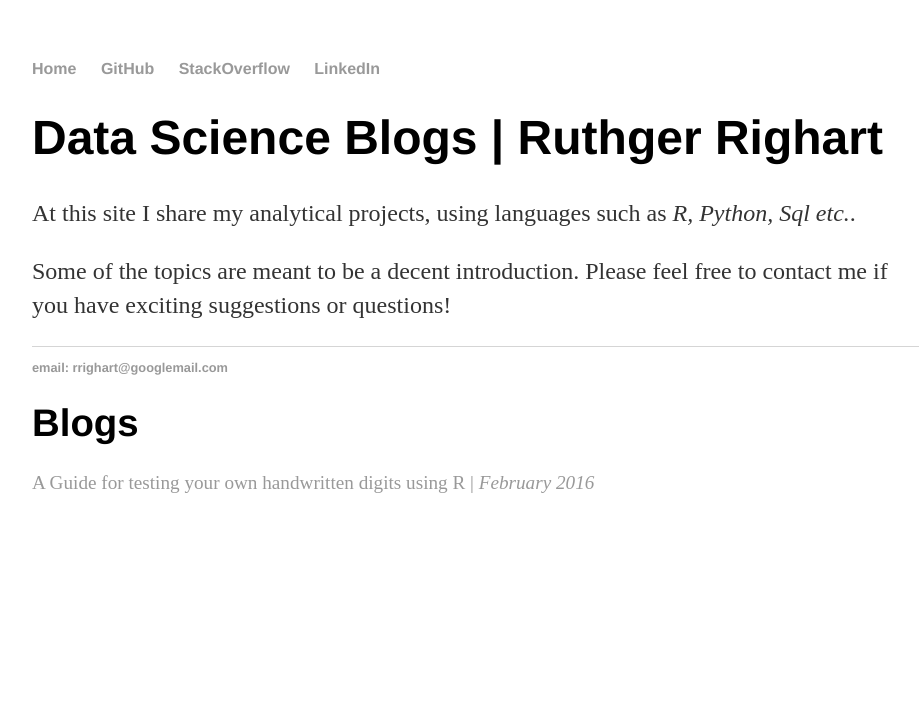
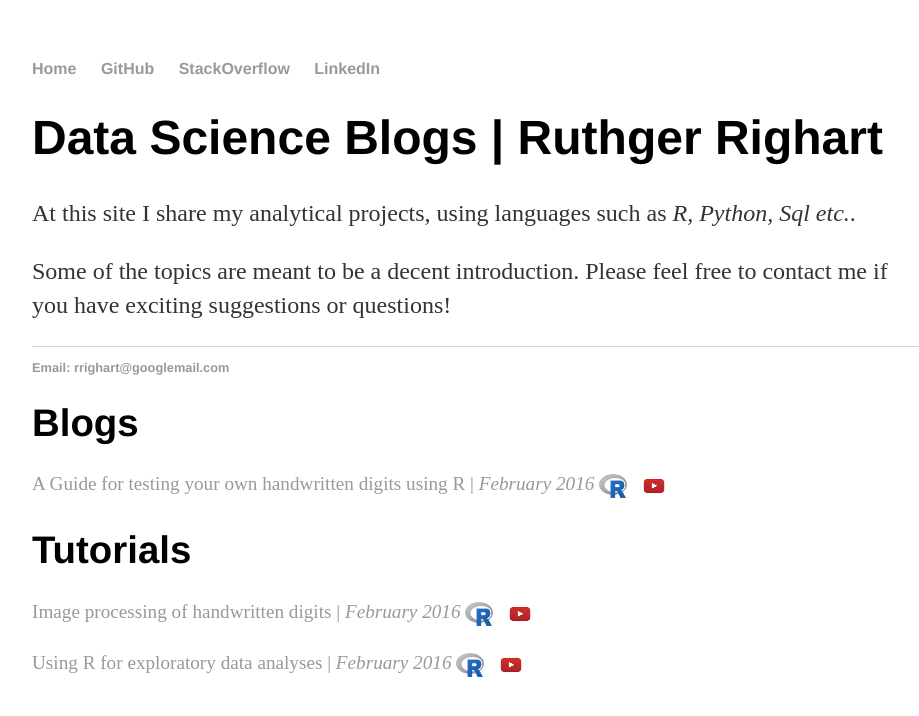
Before and after one commit to RRighart/rrighart.github.io, a Jekyll site: the page index.html, which Jekyll copies as it is, in a window 1280 px wide. Shown: the top 716 px of the page, without its empty margins (160-1079 px from the left). Built offline with Jekyll 4.4.1, drawn with Linux system fonts in a browser that asks for light colours.

Commit message:
Update index.html

```diff
--- a/index.html
+++ b/index.html
@@ -1,4 +1,3 @@
-
 <!DOCTYPE html>
 <html>
 	<head>
@@ -24,12 +23,22 @@
 		</div><!-- /.container -->
 		<footer>
     		<ul>
-        		<li><a href="mailto:rrighart@googlemail.com">email: rrighart@googlemail.com</a></li>
+        		<li><a href="mailto:rrighart@googlemail.com">Email: rrighart@googlemail.com</a></li>
+        		<p>
         		</ul>
 
 			<h1>Blogs </h1>
 			<p>
-			<p><a href="https://rrighart.github.io/Digits/">A Guide for testing your own handwritten digits using R | <em>February 2016</em></a></p>
-		</footer>
+			<p><a href="https://rrighart.github.io/Digits/">A Guide for testing your own handwritten digits using R | <em>February 2016</em></a> <a href="https://rrighart.github.io/Digits/"><img src="Rlogo.png" style="vertical-align:middle" width="28" height="24"> <a href="https://www.youtube.com/watch?v=buBO_TEXE-Y"><img src="YouTube.png" style="vertical-align:middle" width="44" height="32"></p></a></li>
+			<p>
+			<p>
+			</ul>
+
+			<h1>Tutorials </h1>
+			<p>
+			<p><a href="">Image processing of handwritten digits | <em>February 2016</em></a> <a href=""><img src="Rlogo.png" style="vertical-align:middle" width="28" height="24"> <a href="https://www.youtube.com/watch?v=buBO_TEXE-Y"><img src="YouTube.png" style="vertical-align:middle" width="44" height="32"></p>
+			<p>
+			<p><a href="">Using R for exploratory data analyses | <em>February 2016</em></a> <a href=""><img src="Rlogo.png" style="vertical-align:middle" width="28" height="24"> <a href="https://www.youtube.com/watch?v=htYV2S1KsnU"><img src="YouTube.png" style="vertical-align:middle" width="44" height="32"></p>
+			</footer>
 	</body>
 </html>
```
